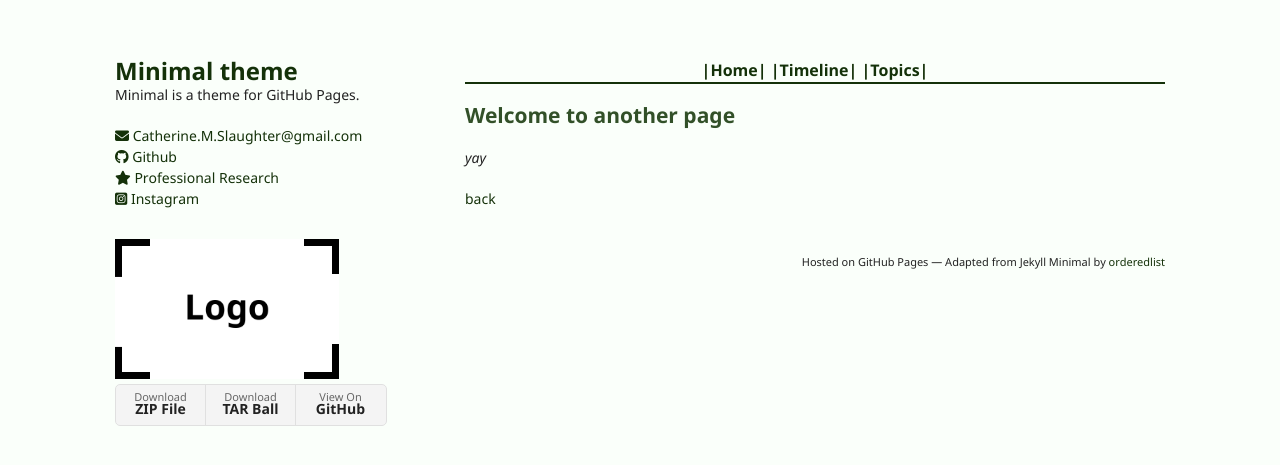
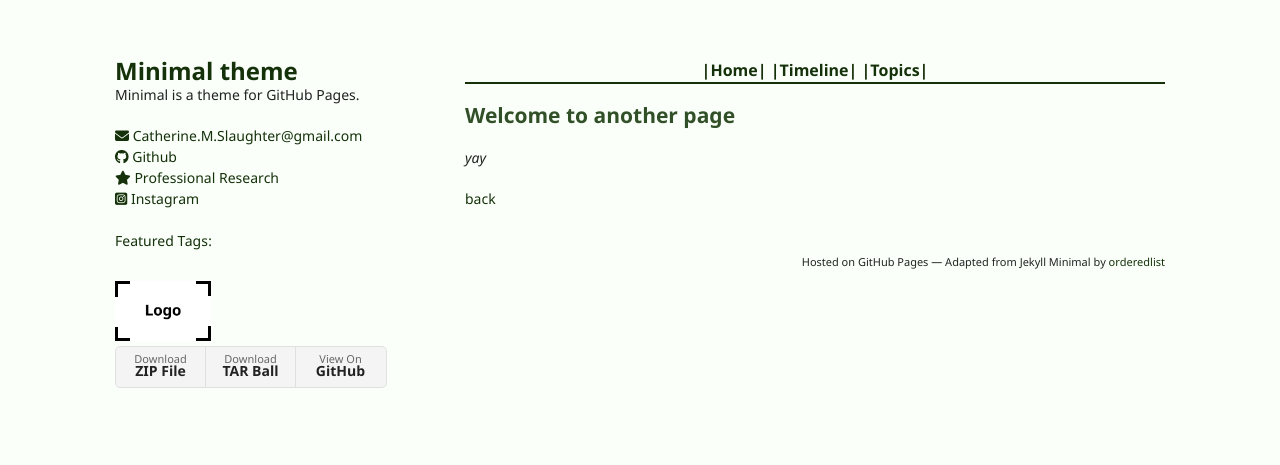
Before and after one commit to catieslaughts/minimal-toi, a Jekyll site: the page built from another-page.md, in a window 1280 px wide. Shown: the top 465 px of the page. Built offline with Jekyll 4.4.1, drawn with Linux system fonts in a browser that asks for light colours; nearby versions of some CDN libraries; our own code applies the rules of GitHub Pages for plain Markdown files.

Commit message:
Update default.html

```diff
--- a/_layouts/default.html
+++ b/_layouts/default.html
@@ -20,9 +20,11 @@
         <br><a href="https://www.catherineslaughter.space/" target="_blank"> <i class="fas fa-star"></i> Professional Research</a>
         <br><a href="https://www.instagram.com/slaughter.climbs/" target="_blank"> <i class="fab fa-instagram-square"></i> Instagram</a>
 
+        <br><br><a>Featured Tags:</a>
+
         {% if site.logo %}
           <br>
-          <img src="{{site.logo | relative_url}}" alt="Logo" style="padding-top: 30px; width: 70%"/>
+          <img src="{{site.logo | relative_url}}" alt="Logo" style="padding-top: 30px; width: 30%"/>
           <br>
         {% endif %}
 
```
Also changed, not shown: other parts of _layouts/default.html (+0 -1 lines).
